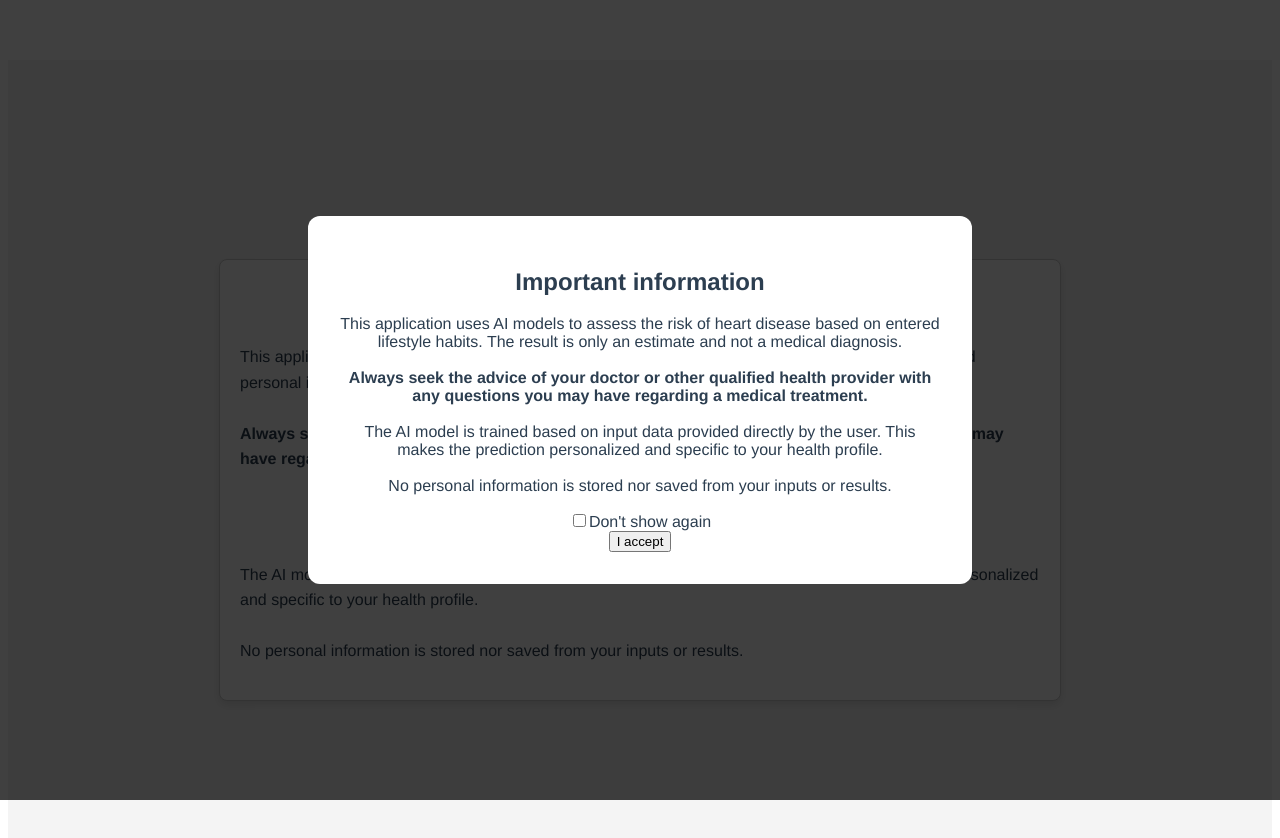
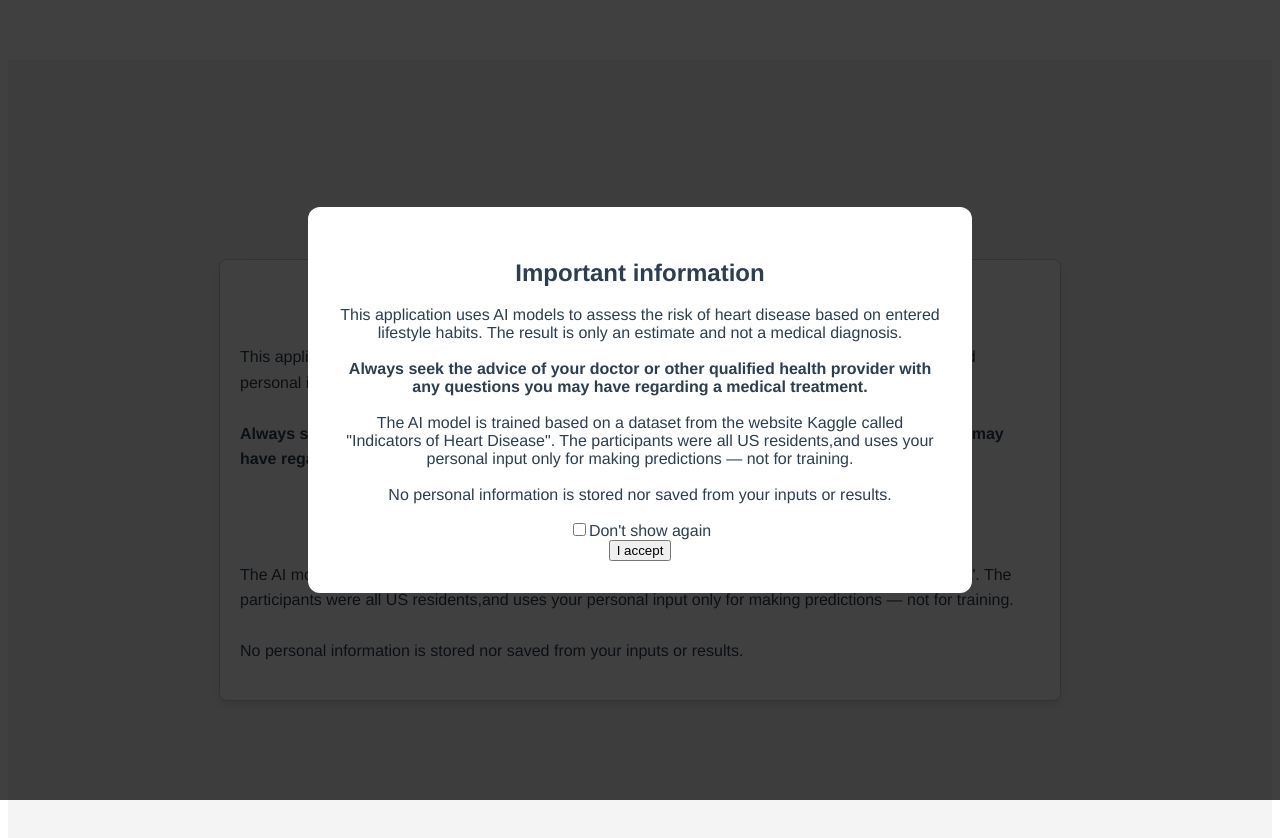
Before and after one commit to curatimeXai/nightingale-bogalusa, a Vue app in the folder frontend/: page /info in a window 1280 px wide. Shown: the top 838 px of the page. Built offline with nearby package versions, Linux system fonts and the light colour scheme.

Commit message:
update About Service

```diff
--- a/frontend/src/components/DisclaimerPopup.vue
+++ b/frontend/src/components/DisclaimerPopup.vue
@@ -10,10 +10,8 @@
         health provider with any questions you may have regarding a medical treatment.
         </strong>
         <br><br>
-       <!-- The AI model is trained based on a dataset from
-        The USA which could have an impact on the results you recieve.-->
-        The AI model is trained based on input data provided directly by the user.
-        This makes the prediction personalized and specific to your health profile.
+        The AI model is trained based on a dataset from the website Kaggle called "Indicators of Heart Disease".
+        The participants were all US residents,and uses your personal input only for making predictions — not for training.
 
         <br><br>
         No personal information is stored nor saved from your inputs or results.
--- a/frontend/src/views/InfoPage.vue
+++ b/frontend/src/views/InfoPage.vue
@@ -14,10 +14,9 @@
       </p>
       <h1>Use of AI and personal information</h1>
       <p>
-        <!--The AI model is trained based on a dataset from the website Kaggle called "Indicators of Heart Disease".
-        The participants were all US residents which could have an impact on the results you receive.-->
-        The AI model is trained based on input data provided directly by the user.
-        This makes the prediction personalized and specific to your health profile.
+        The AI model is trained based on a dataset from the website Kaggle called "Indicators of Heart Disease".
+        The participants were all US residents,and uses your personal input only for making predictions — not for training.
+
         <br><br>
         No personal information is stored nor saved from your inputs or results.
       </p>
```
